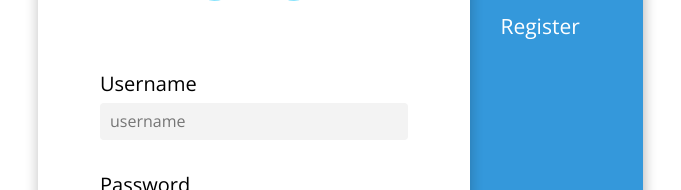
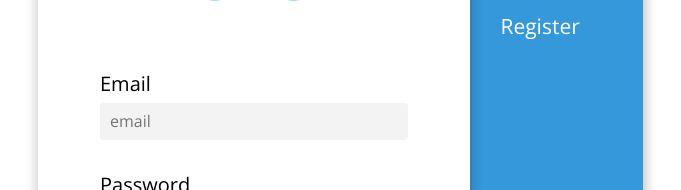
Before and after one commit to hassan-chowdhury/social-ape-ui, a React (Create React App) app: page / in a window 1280 px wide. Shown: the part 438-628 px from the top of the page, without its empty margins (386-1067 px from the left). Built offline with nearby package versions, Linux system fonts and the light colour scheme.

Commit message:
refactor Register + rewrite Login component as function and use hooks

```diff
--- a/src/App.js
+++ b/src/App.js
@@ -1,6 +1,6 @@
 import React from "react";
 import "./App.scss";
-import { Login, Register } from "./components/login/index";
+import { Login, Register } from "./components/login";
 
 class App extends React.Component {
   constructor(props) {
--- a/src/components/login/index.js
+++ b/src/components/login/index.js
@@ -1,4 +1,4 @@
 import "./style.scss";
 
-export { Login } from "./login";
+export { default as Login } from "./login";
 export { default as Register } from "./register";
--- a/src/components/login/login.js
+++ b/src/components/login/login.js
@@ -1,15 +1,25 @@
-import React from "react";
+import axios from "axios";
+import React, { useState } from "react";
 import loginImg from "../../logo.svg";
 
-export class Login extends React.Component {
 
-    constructor(props) {
-      super(props);
+const Login = ({ containerRef }) => {
+    const [email, setEmail] = useState('');
+    const [password, setPassword] = useState('');
+
+    const handleSubmit = () => {
+        const url = "http://localhost:10524/auth/login"
+        let data = {
+            "email": email,
+            "password": password
+        };
+        axios.post(url, data)
+        .then(response => console.log(response))
+        .catch(error => console.log(error));
     }
 
-    render() {
     return (
-        <div className="base-container" ref={this.props.containerRef}>
+      <div className="base-container" ref={containerRef}>
         <div className="header">Login</div>
         <div className="content">
           <div className="image">
@@ -17,20 +27,32 @@ export class Login extends React.Component {
           </div>
           <div className="form">
             <div className="form-group">
-                <label htmlFor="username">Username</label>
-                <input type="text" name="username" placeholder="username" />
+              <label htmlFor="email">Email</label>
+              <input
+                type="text"
+                name="email"
+                placeholder="email"
+                value={email}
+                onChange={e => setEmail(e.target.value)}
+              />
             </div>
             <div className="form-group">
               <label htmlFor="password">Password</label>
-                <input type="password" name="password" placeholder="password" />
+              <input
+                type="password"
+                name="password"
+                placeholder="password"
+                value={password}
+                onChange={e => setPassword(e.target.value)}
+              />
             </div>
           </div>
         </div>
         <div className="footer">
-            <button type="button" className="btn">Login</button>
+          <button type="button" className="btn" onClick={handleSubmit}>Login</button>
         </div>
       </div>
     );
 }
 
-}
+export default Login;
```
Also changed, not shown: src/components/login/register.js (+0 -88 lines). Lines whose indentation alone changed are shown as unchanged.
